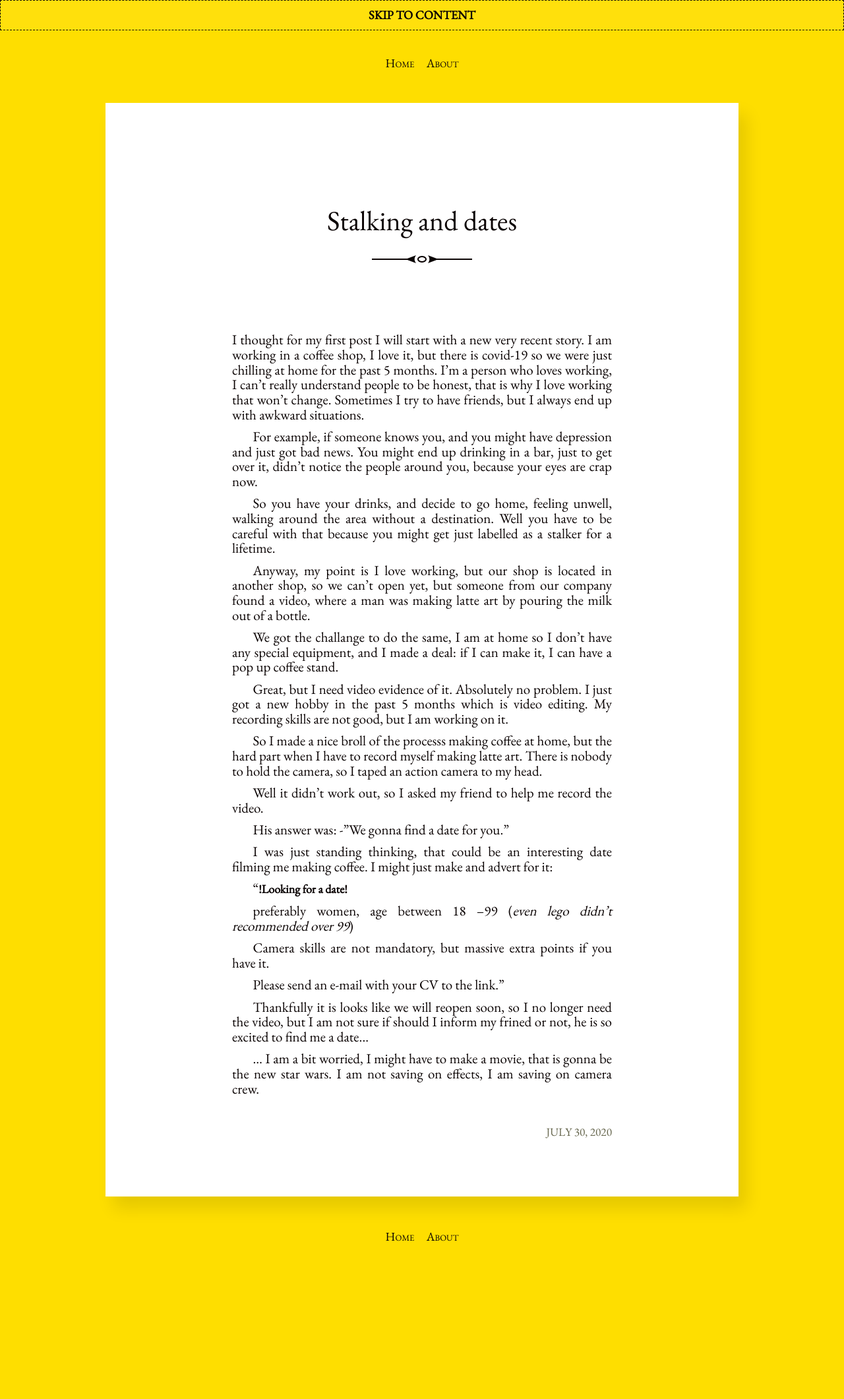
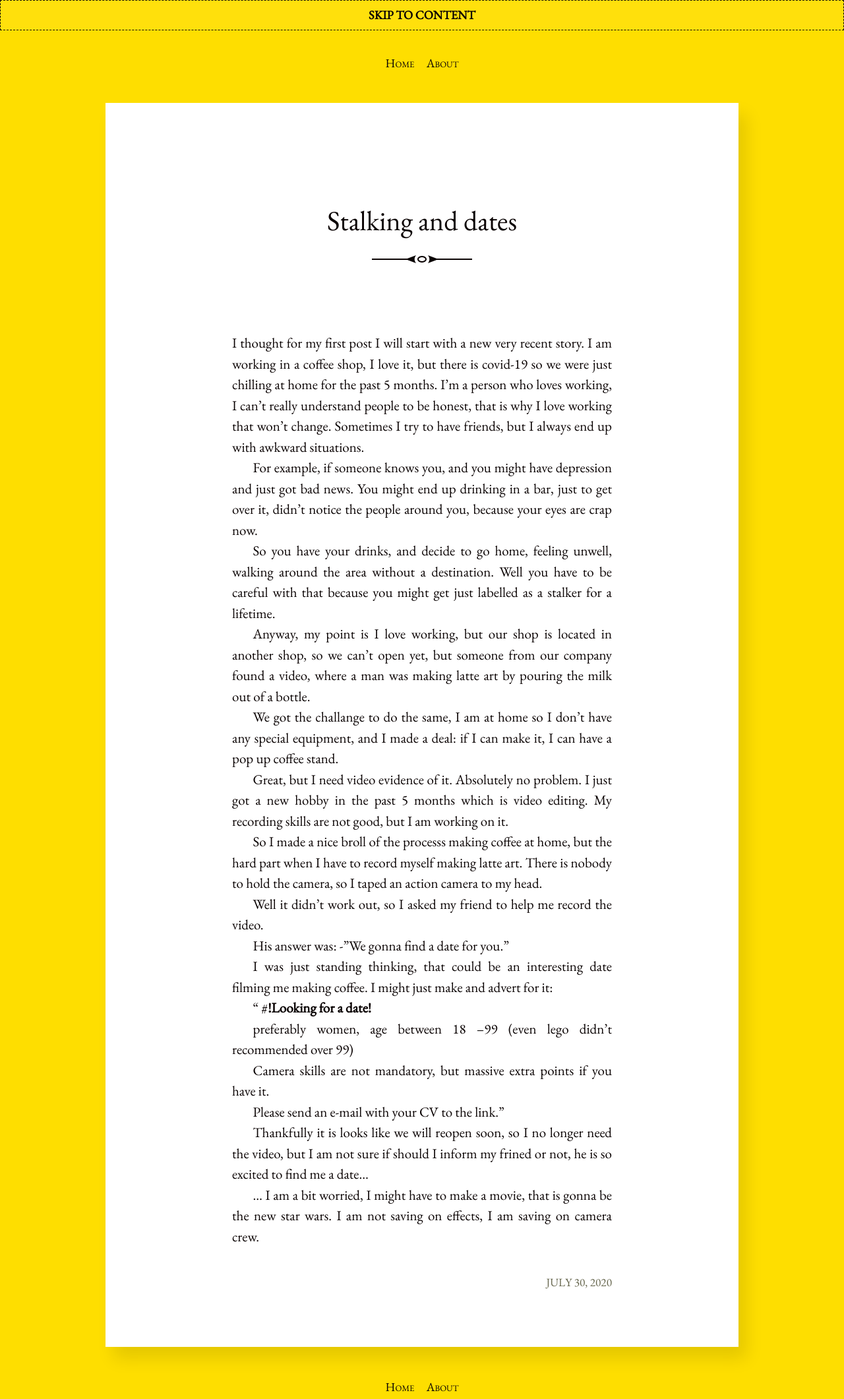
Before and after one commit to piratekex/blog_test2, a Jekyll site: the page built from _posts/2020-07-30-Stalking-and-dates.md, in a window 1280 px wide. Shown: the whole page at 66% size. Built offline with Jekyll 4.4.1, drawn with Linux system fonts in a browser that asks for light colours; before the commit the page ends 1893 px from its top, so only the background shows below that.

Commit message:
Update 2020-07-30-Stalking-and-dates.md

```diff
--- a/_posts/2020-07-30-Stalking-and-dates.md
+++ b/_posts/2020-07-30-Stalking-and-dates.md
@@ -5,19 +5,35 @@ title: "Stalking and dates"
 
 ---
 
-<p style="margin-bottom: 0.28cm; line-height: 108%;"><a name="_GoBack"></a> I thought for my first post I will start with a new very recent story. I am working in a coffee shop, I love it, but there is covid-19 so we were just chilling at home for the past 5 months. I&rsquo;m a person who loves working, I can&rsquo;t really understand people to be honest, that is why I love working that won&rsquo;t change. Sometimes I try to have friends, but I always end up with awkward situations.</p>
-<p style="margin-bottom: 0.28cm; line-height: 108%;">For example, if someone knows you, and you might have depression and just got bad news. You might end up drinking in a bar, just to get over it, didn&rsquo;t notice the people around you, because your eyes are crap now.</p>
-<p style="margin-bottom: 0.28cm; line-height: 108%;">So you have your drinks, and decide to go home, feeling unwell, walking around the area without a destination. Well you have to be careful with that because you might get just labelled as a stalker for a lifetime.</p>
-<p style="margin-bottom: 0.28cm; line-height: 108%;">Anyway, my point is I love working, but our shop is located in another shop, so we can&rsquo;t open yet, but someone from our company found a video, where a man was making latte art by pouring the milk out of a bottle.</p>
-<p style="margin-bottom: 0.28cm; line-height: 108%;">We got the challange to do the same, I am at home so I don&rsquo;t have any special equipment, and I made a deal: if I can make it, I can have a pop up coffee stand.</p>
-<p style="margin-bottom: 0.28cm; line-height: 108%;">Great, but I need video evidence of it. Absolutely no problem. I just got a new hobby in the past 5 months which is video editing. My recording skills are not good, but I am working on it.</p>
-<p style="margin-bottom: 0.28cm; line-height: 108%;">So I made a nice broll of the processs making coffee at home, but the hard part when I have to record myself making latte art. There is nobody to hold the camera, so I taped an action camera to my head.</p>
-<p style="margin-bottom: 0.28cm; line-height: 108%;">Well it didn&rsquo;t work out, so I asked my friend to help me record the video.</p>
-<p style="margin-bottom: 0.28cm; line-height: 108%;">His answer was: -&rdquo;We gonna find a date for you.&rdquo;</p>
-<p style="margin-bottom: 0.28cm; line-height: 108%;">I was just standing thinking, that could be an interesting date filming me making coffee. I might just make and advert for it:</p>
-<p style="margin-bottom: 0.28cm; line-height: 108%;" align="center">&ldquo;<span style="font-size: large;"><strong>!Looking for a date! </strong></span></p>
-<p style="margin-bottom: 0.28cm; line-height: 108%;" align="center">preferably women, age between 18 &ndash;99 (<em>even lego didn&rsquo;t recommended over 99</em>)</p>
-<p style="margin-bottom: 0.28cm; line-height: 108%;" align="center">Camera skills are not mandatory, but massive extra points if you have it.</p>
-<p style="margin-bottom: 0.28cm; line-height: 108%;" align="center">Please send an e-mail with your CV to the link.&rdquo;</p>
-<p style="margin-bottom: 0.28cm; line-height: 108%;">Thankfully it is looks like we will reopen soon, so I no longer need the video, but I am not sure if should I inform my frined or not, he is so excited to find me a date...</p>
-<p style="margin-bottom: 0.28cm; line-height: 108%;">&hellip; I am a bit worried, I might have to make a movie, that is gonna be the new star wars. I am not saving on effects, I am saving on camera crew.</p>
+
+I thought for my first post I will start with a new very recent story. I am working in a coffee shop, I love it, but there is covid-19 so we were just chilling at home for the past 5 months. I’m a person who loves working, I can’t really understand people to be honest, that is why I love working that won’t change. Sometimes I try to have friends, but I always end up with awkward situations.
+
+For example, if someone knows you, and you might have depression and just got bad news. You might end up drinking in a bar, just to get over it, didn’t notice the people around you, because your eyes are crap now.
+
+So you have your drinks, and decide to go home, feeling unwell, walking around the area without a destination. Well you have to be careful with that because you might get just labelled as a stalker for a lifetime.
+
+Anyway, my point is I love working, but our shop is located in another shop, so we can’t open yet, but someone from our company found a video, where a man was making latte art by pouring the milk out of a bottle.
+
+We got the challange to do the same, I am at home so I don’t have any special equipment, and I made a deal: if I can make it, I can have a pop up coffee stand.
+
+Great, but I need video evidence of it. Absolutely no problem. I just got a new hobby in the past 5 months which is video editing. My recording skills are not good, but I am working on it.
+
+So I made a nice broll of the processs making coffee at home, but the hard part when I have to record myself making latte art. There is nobody to hold the camera, so I taped an action camera to my head.
+
+Well it didn’t work out, so I asked my friend to help me record the video.
+
+His answer was: -”We gonna find a date for you.”
+
+I was just standing thinking, that could be an interesting date filming me making coffee. I might just make and advert for it:
+
+“ #**!Looking for a date!**
+
+preferably women, age between 18 –99 (even lego didn’t recommended over 99)
+
+Camera skills are not mandatory, but massive extra points if you have it.
+
+Please send an e-mail with your CV to the link.”
+
+Thankfully it is looks like we will reopen soon, so I no longer need the video, but I am not sure if should I inform my frined or not, he is so excited to find me a date...
+
+… I am a bit worried, I might have to make a movie, that is gonna be the new star wars. I am not saving on effects, I am saving on camera crew.
```
